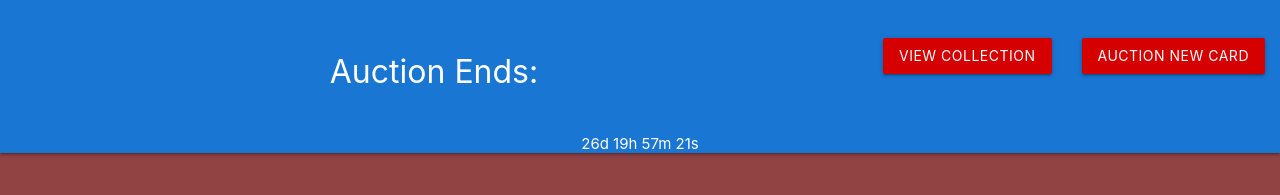
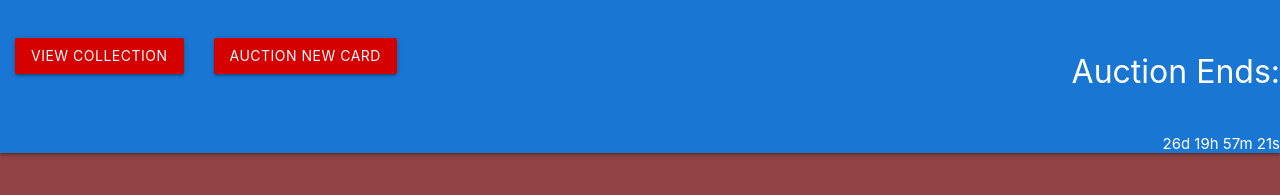
Before and after one commit to SunyDoo/Phase1-Final-Project, a plain HTML site: page index.html in a window 1280 px wide. Shown: the part 367-562 px from the top of the page. Drawn offline with nearby package versions, Linux system fonts and the light colour scheme.

Commit message:
third html commit

```diff
--- a/index.html
+++ b/index.html
@@ -20,12 +20,12 @@
               <div class = "center-align">
               <img src = "https://img.konami.com/kde_cms/eu_publish/uploads/ygo-logo-with-copyright-600x279.png" alt="YuGiOh Logo" class = "center-align"/>
             </div>
-              <ul class="right hide-on-med-and-down">
+              <ul class="left-align">
                 <li><a class="waves-effect waves-light btn red accent-4" id="view">View Collection</a></li>
                 <li><a class="waves-effect waves-light btn red accent-4" id="newCard">Auction New Card</a></li>
               </ul>
             </div>
-            <div class="nav-content center-align">
+            <div class="nav-content right-align">
               <span class="nav-title">Auction Ends:
                   <script>
                 var countDownDate = new Date("Jan 31, 2022 15:37:25").getTime();
```
